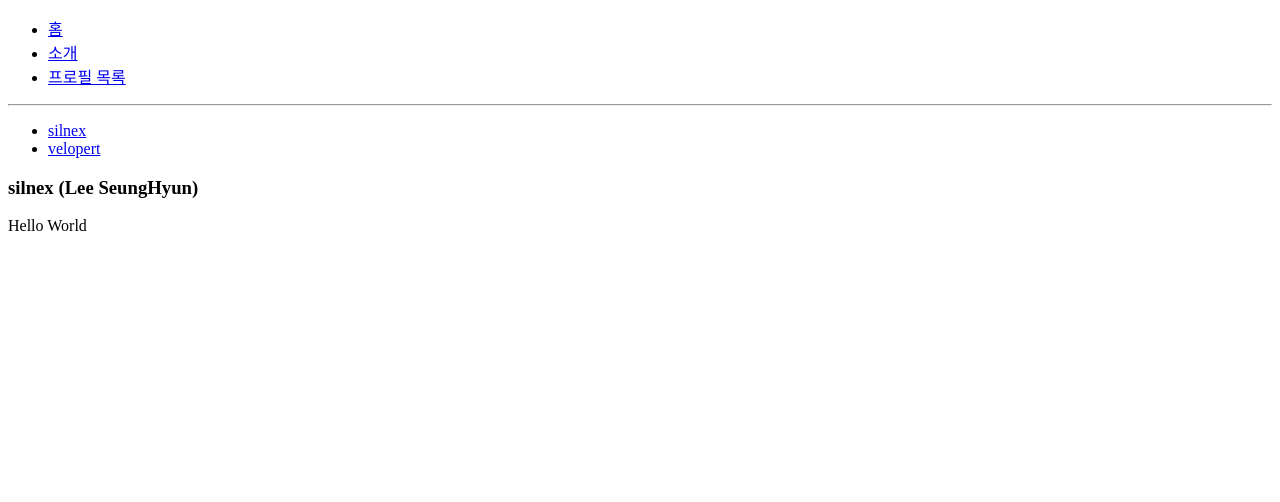
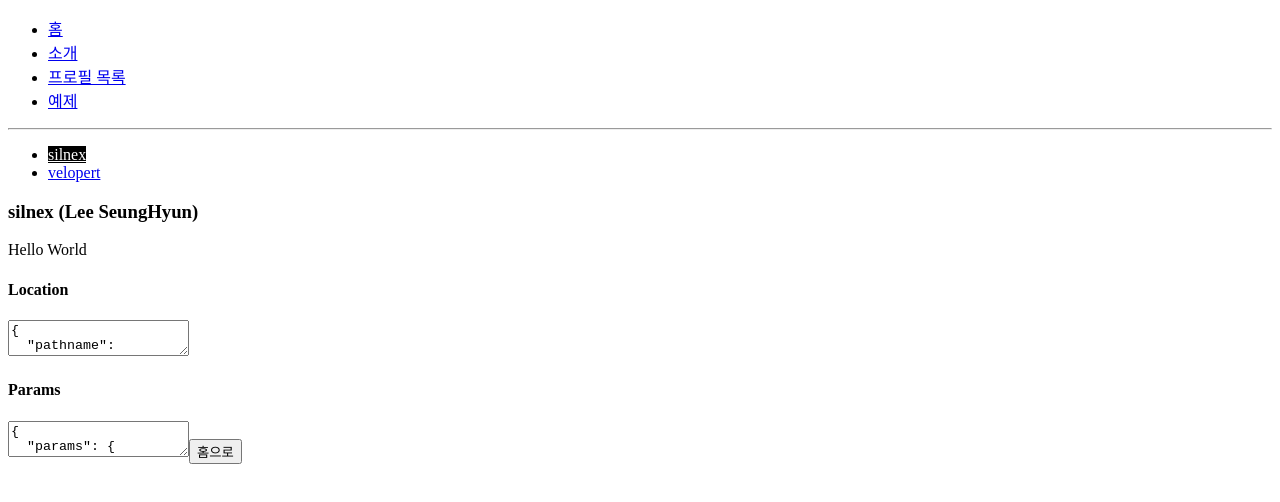
Before and after one commit to silnex/vlpt-react-router, a React (Vite) app: page /profiles/silnex in a window 1280 px wide. Shown: the top 502 px of the page. Built offline with nearby package versions, Linux system fonts and the light colour scheme.

Commit message:
Add navigate and NavLink with active style

```diff
--- a/src/App.tsx
+++ b/src/App.tsx
@@ -2,6 +2,7 @@ import { Link, Route, Routes } from "react-router-dom";
 import Home from "./Home";
 import About from "./About";
 import Profiles from "./Profiles";
+import HistorySample from "./HistorySample";
 
 function App() {
   return (
@@ -16,12 +17,16 @@ function App() {
         <li>
           <Link to="/profiles">프로필 목록</Link>
         </li>
+        <li>
+          <Link to="/history">예제</Link>
+        </li>
       </ul>
       <hr />
       <Routes>
         <Route path="/" element={<Home />} />
         <Route path="/about" element={<About />} />
         <Route path="/profiles/*" element={<Profiles />} />
+        <Route path="/history" element={<HistorySample />} />
       </Routes>
     </div>
   );
--- /dev/null
+++ b/src/HistorySample.tsx
@@ -0,0 +1,25 @@
+import { useNavigate } from "react-router-dom";
+
+function HistorySample() {
+  const navigate = useNavigate();
+
+  const goBack = () => {
+    const confirm = window.confirm("정말 떠나시겠어요?");
+    if (confirm) {
+      navigate(-1);
+    }
+  };
+
+  const goHome = () => {
+    navigate("/");
+  };
+
+  return (
+    <div>
+      <button onClick={goBack}>뒤로가기</button>
+      <button onClick={goHome}>홈으로</button>
+    </div>
+  );
+}
+
+export default HistorySample;
--- a/src/Profiles.tsx
+++ b/src/Profiles.tsx
@@ -1,15 +1,24 @@
-import { Link, Route, Routes } from "react-router-dom";
+import { Link, NavLink, Route, Routes } from "react-router-dom";
 import Profile from "./Profile";
+import WithRouterSample from "./WithRouterSample";
 
 const Profiles = () => {
+  const activeStyle = ({ isActive }: { isActive: boolean }) => {
+    return isActive ? { background: "black", color: "white" } : {};
+  };
+
   return (
     <div>
       <ul>
         <li>
-          <Link to="/profiles/silnex">silnex</Link>
+          <NavLink style={activeStyle} to="/profiles/silnex">
+            silnex
+          </NavLink>
         </li>
         <li>
-          <Link to="/profiles/velopert">velopert</Link>
+          <NavLink style={activeStyle} to="/profiles/velopert">
+            velopert
+          </NavLink>
         </li>
       </ul>
 
@@ -17,6 +26,8 @@ const Profiles = () => {
         <Route path="/" element="유저를 선택해주세요" />
         <Route path=":username" element={<Profile />} />
       </Routes>
+
+      <WithRouterSample />
     </div>
   );
 };
--- /dev/null
+++ b/src/WithRouterSample.tsx
@@ -0,0 +1,20 @@
+import { useLocation, useMatch, useNavigate, useParams } from "react-router-dom";
+
+const WithRouterSample = () => {
+  const location = useLocation();
+  const navigate = useNavigate();
+  const params = useParams();
+  const match = useMatch('*');
+
+  return (
+    <div>
+      <h4>Location</h4>
+      <textarea value={JSON.stringify(location, null, 2)} readOnly />
+      <h4>Params</h4>
+      <textarea value={JSON.stringify(match, null, 2)} readOnly />
+      <button onClick={() => navigate("/")}>홈으로</button>
+    </div>
+  );
+};
+
+export default WithRouterSample;
```
